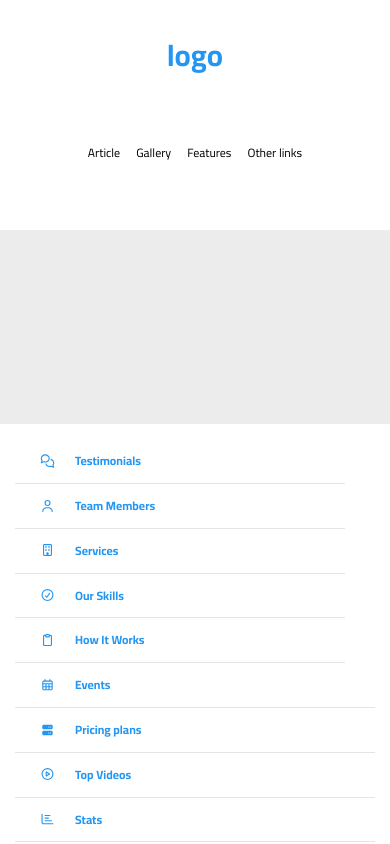
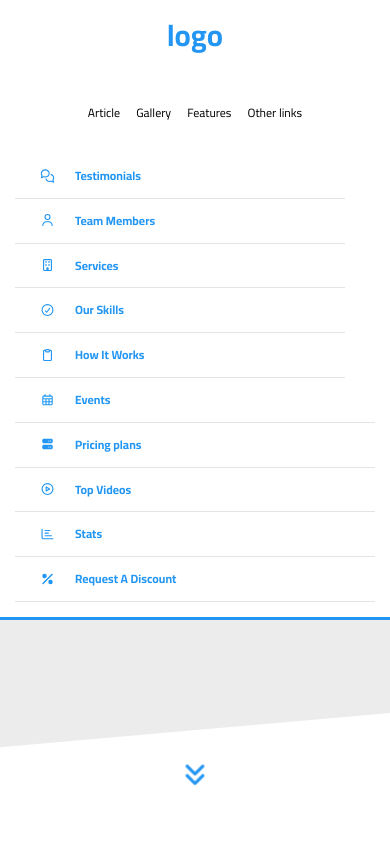
Before and after one commit to ahmed14777/template-3, a plain HTML site: page index.html in a window 390 px wide. Both pictures are taken after a click on the link "Other links". Shown: the top 844 px of the page. Drawn offline with Linux system fonts and the light colour scheme.

Commit message:
mega menu

```diff
--- a/css/media.css
+++ b/css/media.css
@@ -92,12 +92,10 @@
     }
     .header .container {
         display: flex;
+        padding: 0;
         flex-direction: column;
         justify-content: center;
         align-items: center;
-    }
-    .header .container > a {
-        margin-bottom: 20px;
     }
     .description {
         font-size: 14px;
@@ -138,7 +136,7 @@
         flex-direction: column;
     }
     .mega-flex {
-        bottom: -80vh;
+        bottom: -480px;
     }
     .mega-menu ul li {
         padding: 0;
```
